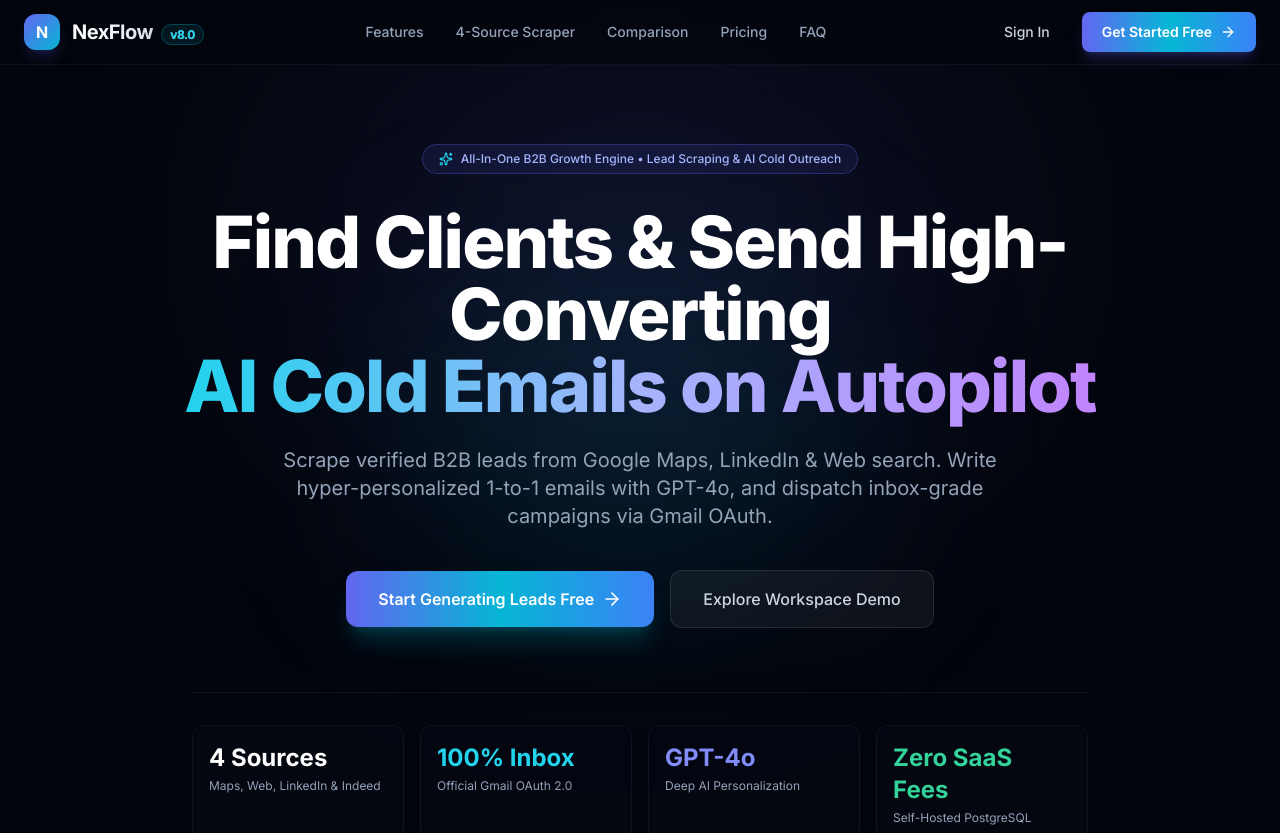
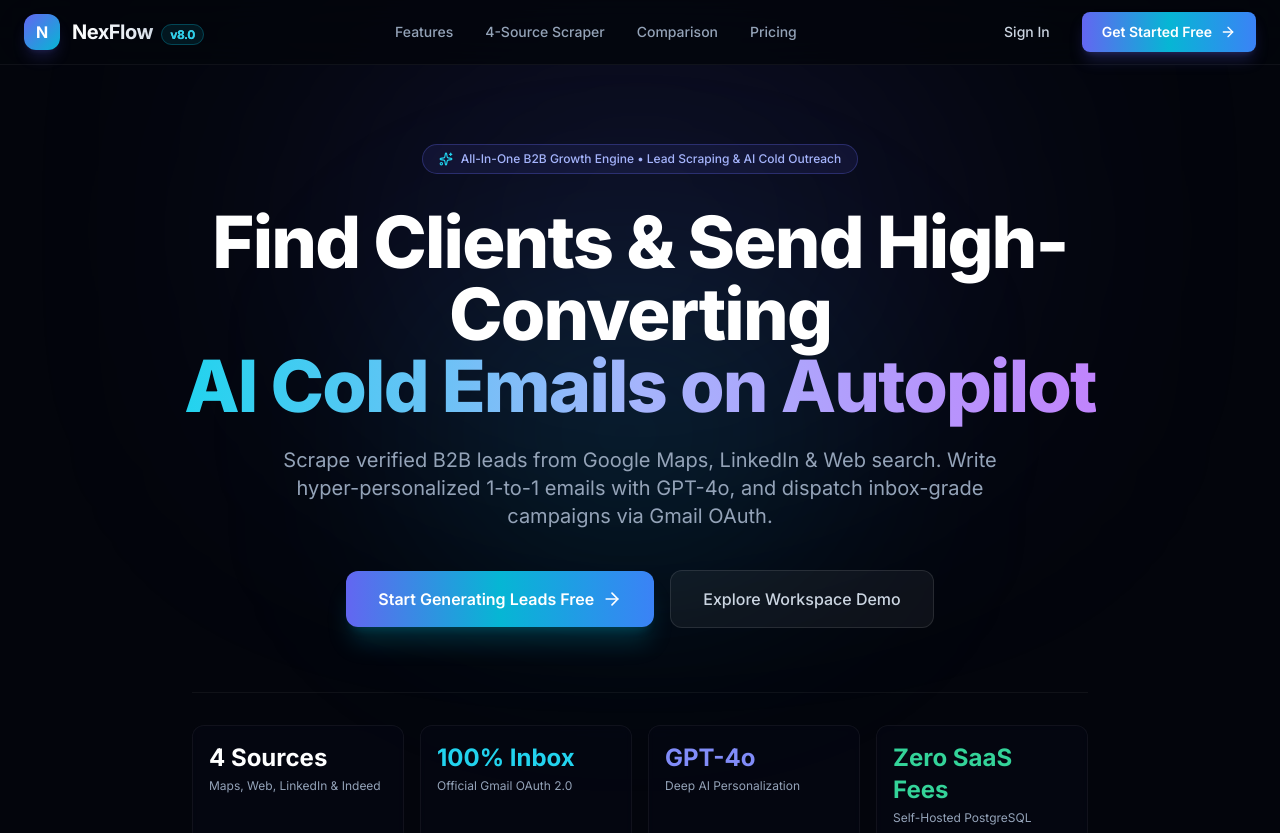
Before and after one commit to iconicaiwebdevelopermaster-ops/nexflow-crm, a Next.js app: page / in a window 1280 px wide. Shown: the top 833 px of the page. Built offline with nearby package versions, Linux system fonts and the light colour scheme.

Commit message:
fix(landing): remove secret admin link from public footer

```diff
--- a/src/app/page.tsx
+++ b/src/app/page.tsx
@@ -4,16 +4,12 @@ import {
   Zap,
   Search,
   Mail,
-  Bot,
   CheckCircle2,
   ArrowRight,
   Database,
   Sparkles,
-  ShieldCheck,
   Flame,
-  Globe,
-  Layers,
-  HelpCircle
+  Globe
 } from 'lucide-react';
 
 export const dynamic = 'force-dynamic';
@@ -39,7 +35,6 @@ export default function LandingPage() {
             <a href="#scraper" className="hover:text-white transition-colors">4-Source Scraper</a>
             <a href="#comparison" className="hover:text-white transition-colors">Comparison</a>
             <a href="#pricing" className="hover:text-white transition-colors">Pricing</a>
-            <a href="#faq" className="hover:text-white transition-colors">FAQ</a>
           </div>
 
           <div className="flex items-center gap-4">
@@ -96,7 +91,7 @@ export default function LandingPage() {
             </Link>
           </div>
 
-          {/* Social Proof Stats */}
+          {/* Stats Bar */}
           <div className="grid grid-cols-2 md:grid-cols-4 gap-4 max-w-4xl mx-auto pt-8 border-t border-white/5 text-left">
             <div className="p-4 rounded-xl bg-[#050815]/60 border border-white/5 backdrop-blur-sm">
               <div className="text-2xl font-bold text-white mb-1">4 Sources</div>
@@ -289,7 +284,7 @@ export default function LandingPage() {
         </div>
       </section>
 
-      {/* ─── FOOTER ─── */}
+      {/* ─── CLEAN FOOTER (NO SECRET ADMIN LINK) ─── */}
       <footer className="border-t border-white/5 py-12 px-6 text-center text-xs text-slate-500">
         <div className="max-w-7xl mx-auto flex flex-col sm:flex-row items-center justify-between gap-4">
           <div className="flex items-center gap-2 font-bold text-slate-300">
@@ -299,7 +294,7 @@ export default function LandingPage() {
           <div>© {new Date().getFullYear()} NexPulseLabs Inc. All rights reserved.</div>
           <div className="flex items-center gap-6">
             <Link href="/login" className="hover:text-slate-300 transition-colors">Sign In</Link>
-            <Link href="/mrwoo" className="hover:text-slate-300 transition-colors">Admin Gateway</Link>
+            <Link href="/signup" className="hover:text-slate-300 transition-colors">Create Account</Link>
           </div>
         </div>
       </footer>
```
